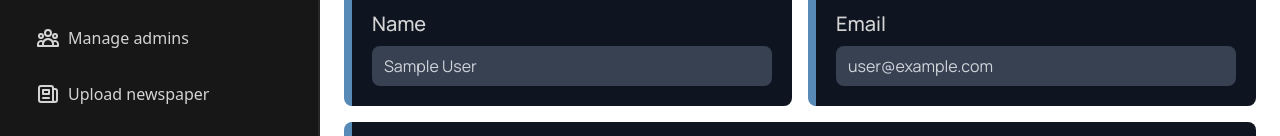
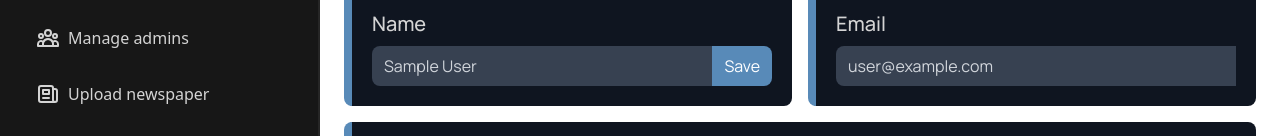
Before and after one commit to VOLTEC6647/Voltec-WebPage, a Next.js app: page /admin/settings in a window 1280 px wide. Shown: the part 486-622 px from the top of the page. Built offline with nearby package versions, Linux system fonts and the light colour scheme; no server answers; sample sign-in values are in the browser's storage.

Commit message:
:sparkles: Added mongodb adapter for next-auth

```diff
--- a/package.json
+++ b/package.json
@@ -14,12 +14,13 @@
     "@fortawesome/fontawesome-svg-core": "^6.1.1",
     "@fortawesome/free-regular-svg-icons": "^6.1.1",
     "@fortawesome/free-solid-svg-icons": "^6.1.1",
+    "@next-auth/mongodb-adapter": "^1.0.3",
     "@sendgrid/mail": "^7.7.0",
     "autoprefixer": "^10.4.7",
     "framer-motion": "^6.3.16",
     "mongodb": "^4.7.0",
     "next": "^12.1.6",
-    "next-auth": "^4.6.1",
+    "next-auth": "^4.7.0",
     "postcss": "^8.4.14",
     "react": "^18.1.0",
     "react-dom": "^18.1.0",
--- a/pages/admin/settings.tsx
+++ b/pages/admin/settings.tsx
@@ -1,11 +1,27 @@
-import React from "react";
+import React, { ChangeEventHandler, useState } from "react";
 import AdminLayout from "../../components/AdminLayout";
-import { useSession } from "next-auth/react";
+import { getSession, useSession } from "next-auth/react";
 import Image from "next/image";
 import { motion } from "framer-motion";
+import { NextPageContext } from "next";
 
 const Settings = () => {
   const { data: session, status } = useSession();
+
+  const [name, setName] = useState(session?.user?.name || "");
+
+  const handleNameChange: ChangeEventHandler<HTMLInputElement> = (e) => {
+    setName(e.target.value);
+  };
+
+  const saveName = async () => {
+    const sendRequest = await fetch("/api/save-user", {
+      method: "POST",
+      body: JSON.stringify({
+        name,
+      }),
+    });
+  };
 
   return (
     <AdminLayout title="Settings" image="/flowers.jpeg">
@@ -25,19 +41,27 @@ const Settings = () => {
           <div className="grid grid-cols-2 md:grid-cols-2 gap-4">
             <div className="name font-manrope bg-background-blue border-l-8 border-accent-blue p-5 rounded-lg flex flex-col gap-2">
               <h2 className="text-xl text-neutral-300 font-medium">Name</h2>
+              <div className="input justify-center items-center flex">
                 <input
                   type="text"
-                value={session?.user?.name || ""}
-                className="bg-gray-700 text-gray-300 autofill:bg-neutral-700 outline-none px-3 py-2 rounded-lg w-full"
+                  value={name}
+                  onChange={handleNameChange}
+                  className="bg-gray-700 text-gray-300 autofill:bg-neutral-700 outline-none px-3 py-2 rounded-l-lg w-full"
                 />
+                <button className="rounded-r-lg py-2 px-3 text-white bg-accent-blue">
+                  Save
+                </button>
+              </div>
             </div>
             <div className="email font-manrope bg-background-blue border-l-8 border-accent-blue p-5 rounded-lg flex flex-col gap-2">
               <h2 className="text-xl text-neutral-300 font-medium">Email</h2>
+              <div className="input justify-center items-center flex">
                 <input
                   type="text"
                   value={session?.user?.email || ""}
-                className="bg-gray-700 text-gray-300 autofill:bg-neutral-700 outline-none px-3 py-2 rounded-lg w-full"
+                  className="bg-gray-700 text-gray-300 autofill:bg-neutral-700 outline-none px-3 py-2 rounded-l-lg w-full cursor-not-allowed"
                 />
+              </div>
             </div>
           </div>
           <div className="buttons font-manrope bg-background-blue border-l-8 border-accent-blue p-5 rounded-lg flex flex-col gap-2">
@@ -61,3 +85,22 @@ const Settings = () => {
 };
 
 export default Settings;
+
+export async function getServerSideProps(context: NextPageContext) {
+  const session = await getSession(context);
+
+  if (session) {
+    return {
+      props: {
+        session: session,
+      },
+    };
+  } else {
+    return {
+      redirect: {
+        destination: "/signin",
+        permanent: false,
+      },
+    };
+  }
+}
--- a/pages/api/auth/[...nextauth].ts
+++ b/pages/api/auth/[...nextauth].ts
@@ -1,5 +1,7 @@
 import NextAuth from "next-auth";
 import GoogleProvider from "next-auth/providers/google";
+import { MongoDBAdapter } from "@next-auth/mongodb-adapter";
+import clientPromise from "../../../lib/mongodb";
 
 export default NextAuth({
   providers: [
@@ -11,5 +13,6 @@ export default NextAuth({
   pages: {
     signIn: "/signin",
   },
-  secret: process.env.SECRET
+  secret: process.env.SECRET,
+  adapter: MongoDBAdapter(clientPromise),
 });
```
Also changed, not shown: 1 other file (tests, documents, lock files or other folders). Lines whose indentation alone changed are shown as unchanged.
